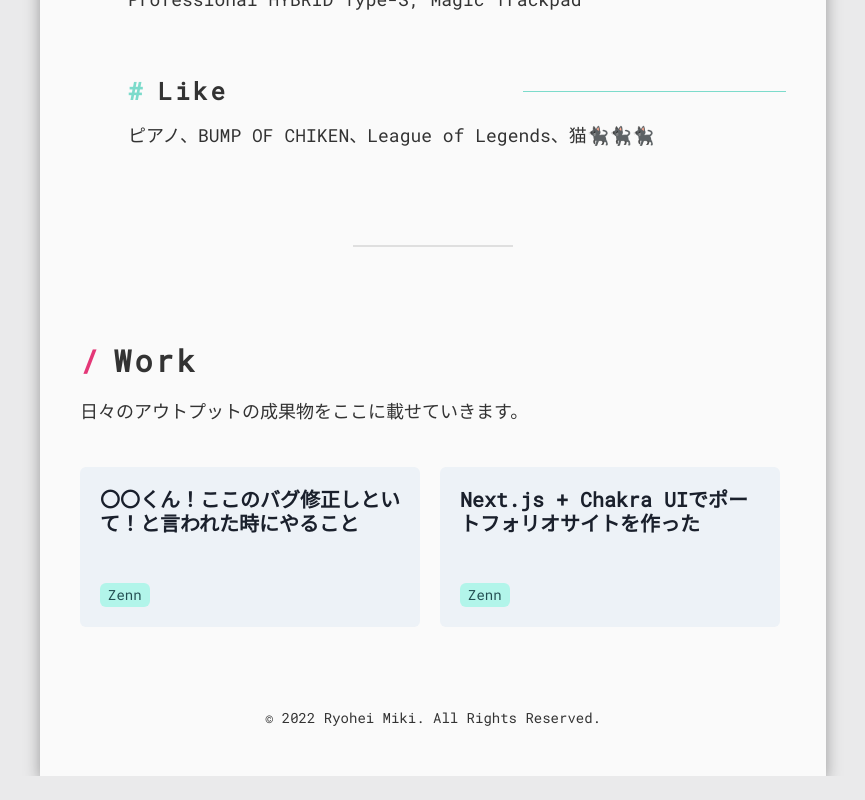
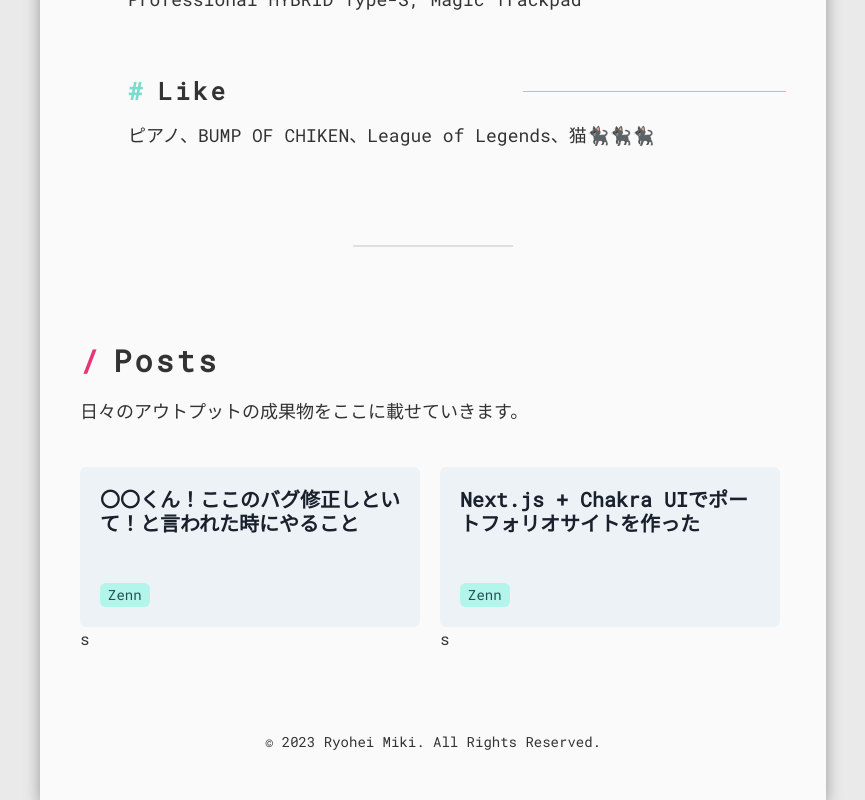
Before and after one commit to ryohei-miki/portfolio, a Next.js app: page / in a window 1280 px wide. Shown: the part 857-1657 px from the top of the page, without its empty margins (207-1072 px from the left). Before the commit the page ends 1633 px from the top, so only its background shows below. Built offline with nearby package versions, Linux system fonts and the light colour scheme; no server answers.

Commit message:
chore: work という文言をpostに変更

```diff
--- a/src/components/Footer.tsx
+++ b/src/components/Footer.tsx
@@ -3,6 +3,6 @@ import React from "react";
 
 export const Footer: React.FC = () => (
   <Box as="footer" textAlign="center" fontSize="sm">
-    <Text>© 2022 Ryohei Miki. All Rights Reserved.</Text>
+    <Text>© 2023 Ryohei Miki. All Rights Reserved.</Text>
   </Box>
 );
--- a/src/components/WorkList.tsx
+++ b/src/components/PostList.tsx
@@ -13,7 +13,7 @@ type Props = {
   colorMode: string;
 };
 
-export const worksData = [
+export const postsData = [
   {
     title: "〇〇くん！ここのバグ修正しといて！と言われた時にやること",
     link: "https://zenn.dev/rm/articles/ba59cf35f9656d",
@@ -26,12 +26,12 @@ export const worksData = [
   },
 ];
 
-export const WorkList: React.FC<Props> = ({ colorMode }) => {
+export const PostList: React.FC<Props> = ({ colorMode }) => {
   const bgColor = colorMode === "dark" ? "gray.700" : "gray.100";
 
   return (
     <>
-      {worksData.map((item) => (
+      {postsData.map((item) => (
         <Link key={item.link} target="_blank" href={item.link}>
           <Card bg={bgColor} border="none" boxShadow="none" w={340} h={160}>
             <CardBody
@@ -48,7 +48,7 @@ export const WorkList: React.FC<Props> = ({ colorMode }) => {
                 </Tag>
               </Box>
             </CardBody>
-          </Card>
+          </Card>s
         </Link>
       ))}
     </>
--- a/src/components/Profile.tsx
+++ b/src/components/Profile.tsx
@@ -6,7 +6,7 @@ export const Profile: React.FC = () => {
   return (
     <>
       <Box>
-        <Avatar w={40} h={40} src="../../images/avatar.png" />
+        <Avatar w={40} h={40} src="/images/avatar.png" />
       </Box>
       <HStack spacing={8} justifyContent="center" mt="8">
         <SnsLinks />
--- a/src/components/SnsLinks.tsx
+++ b/src/components/SnsLinks.tsx
@@ -8,12 +8,12 @@ export const snsData = [
     icon: <SiGithub size={26} />,
   },
   {
+    url: "https://zenn.dev/rm",
+    icon: <SiZenn size={26} />,
+  },
+  {
     url: "https://twitter.com/rm_oshushi",
     icon: <SiTwitter size={26} />,
-  },
-  {
-    url: "https://zenn.dev/rm",
-    icon: <SiZenn size={26} />,
   },
 ];
 
--- a/src/pages/index.tsx
+++ b/src/pages/index.tsx
@@ -13,8 +13,8 @@ import { BsSunFill, BsMoonFill } from "react-icons/bs";
 import { Footer } from "@/components/Footer";
 import { HeadlineArea } from "@/components/HeadlineArea";
 import { Introduction } from "@/components/Introduction";
+import { PostList } from "@/components/PostList";
 import { Profile } from "@/components/Profile";
-import { WorkList } from "@/components/WorkList";
 import { flashAnimation } from "@/styles/animation";
 
 export default function Home() {
@@ -87,7 +87,7 @@ export default function Home() {
       <VStack as="section" alignItems="left" mb={20}>
         <Box mt={12}>
           <HeadlineArea
-            heading="Work"
+            heading="Posts"
             description={
               <>日々のアウトプットの成果物をここに載せていきます。</>
             }
@@ -95,7 +95,7 @@ export default function Home() {
         </Box>
         <HStack wrap={"wrap"} pt="8" justifyContent={"space-between"}>
           <Grid templateColumns="repeat(2, 1fr)" gap={5}>
-            <WorkList colorMode={colorMode} />
+            <PostList colorMode={colorMode} />
           </Grid>
         </HStack>
       </VStack>
```
